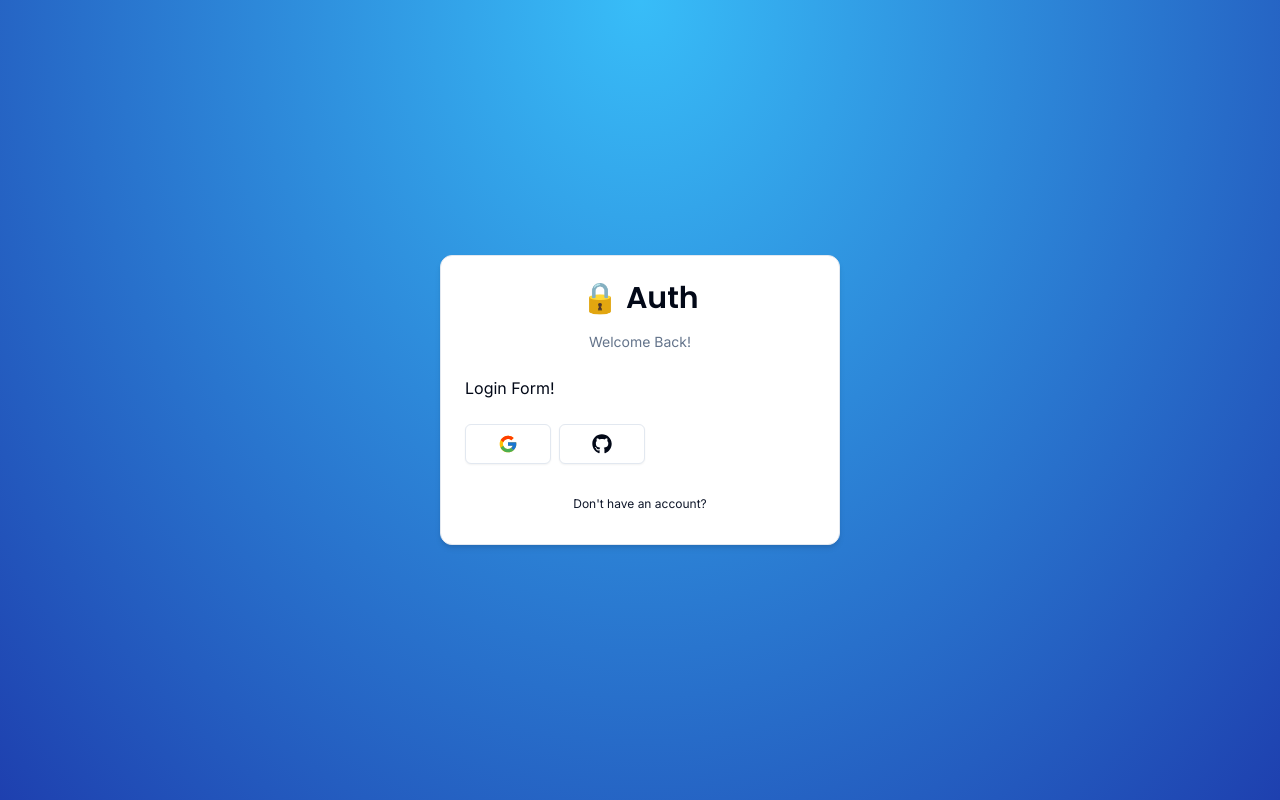
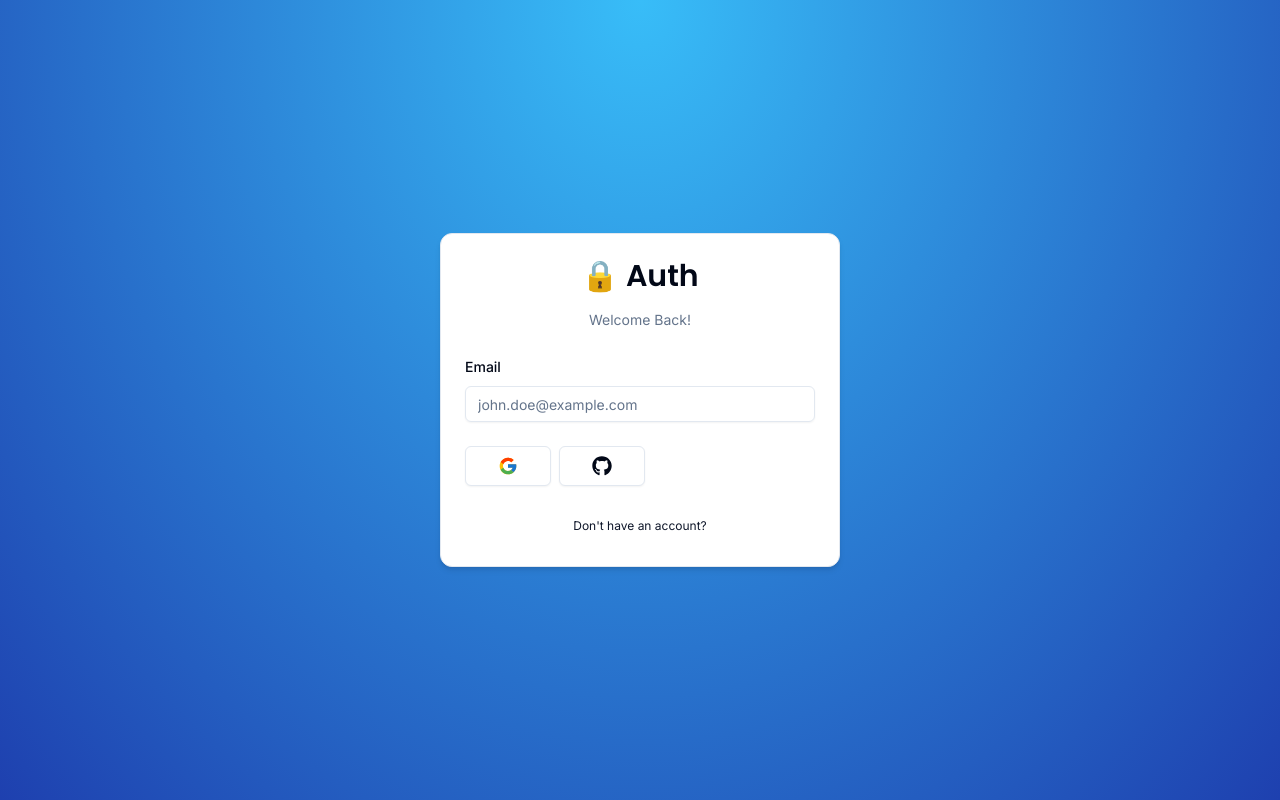
Before and after one commit to NourDoesCode/user-registration-next-auth, a Next.js app: page /auth/login in a window 1280 px wide. Built offline with nearby package versions, Linux system fonts and the light colour scheme.

Commit message:
add email field

```diff
--- a/components/auth/LoginForum.tsx
+++ b/components/auth/LoginForum.tsx
@@ -1,7 +1,30 @@
+"use client";
 import { Card } from "../ui/card";
 import CardWrapper from "./CardWrapper";
+import * as z from "zod";
+import { zodResolver } from "@hookform/resolvers/zod";
+import { useForm } from "react-hook-form";
+import {
+  Form,
+  FormControl,
+  FormDescription,
+  FormField,
+  FormItem,
+  FormLabel,
+  FormMessage,
+} from "@/components/ui/form";
 
+import { LoginSchema } from "@/schemas";
+import { Input } from "../ui/input";
 export const LoginForum = () => {
+  const form = useForm<z.infer<typeof LoginSchema>>({
+    resolver: zodResolver(LoginSchema),
+    defaultValues: {
+      email: "",
+      password: "",
+    },
+  });
+
   return (
     <CardWrapper
       headerLabel="Welcome Back!"
@@ -9,7 +32,28 @@
       backButtonLabel="Don't have an account?"
       showSocial
     >
-      Login Form!
+      <Form {...form}>
+        <form onSubmit={form.handleSubmit(() => {})} className="space-y-6">
+          <div className="space-y-4">
+            <FormField
+              control={form.control}
+              name="email"
+              render={({ field }) => (
+                <FormItem>
+                  <FormLabel>Email</FormLabel>
+                  <FormControl>
+                    <Input
+                      {...field}
+                      placeholder="john.doe@example.com"
+                      type="email"
+                    />
+                  </FormControl>
+                </FormItem>
+              )}
+            />
+          </div>
+        </form>
+      </Form>
     </CardWrapper>
   );
 };
--- /dev/null
+++ b/components/ui/input.tsx
@@ -0,0 +1,25 @@
+import * as React from "react"
+
+import { cn } from "@/lib/utils"
+
+export interface InputProps
+  extends React.InputHTMLAttributes<HTMLInputElement> {}
+
+const Input = React.forwardRef<HTMLInputElement, InputProps>(
+  ({ className, type, ...props }, ref) => {
+    return (
+      <input
+        type={type}
+        className={cn(
+          "flex h-9 w-full rounded-md border border-input bg-transparent px-3 py-1 text-sm shadow-sm transition-colors file:border-0 file:bg-transparent file:text-sm file:font-medium placeholder:text-muted-foreground focus-visible:outline-none focus-visible:ring-1 focus-visible:ring-ring disabled:cursor-not-allowed disabled:opacity-50",
+          className
+        )}
+        ref={ref}
+        {...props}
+      />
+    )
+  }
+)
+Input.displayName = "Input"
+
+export { Input }
--- /dev/null
+++ b/schemas/index.ts
@@ -0,0 +1,5 @@
+import * as z from "zod";
+export const LoginSchema = z.object({
+  email: z.string().email(),
+  password: z.string(),
+});
```
